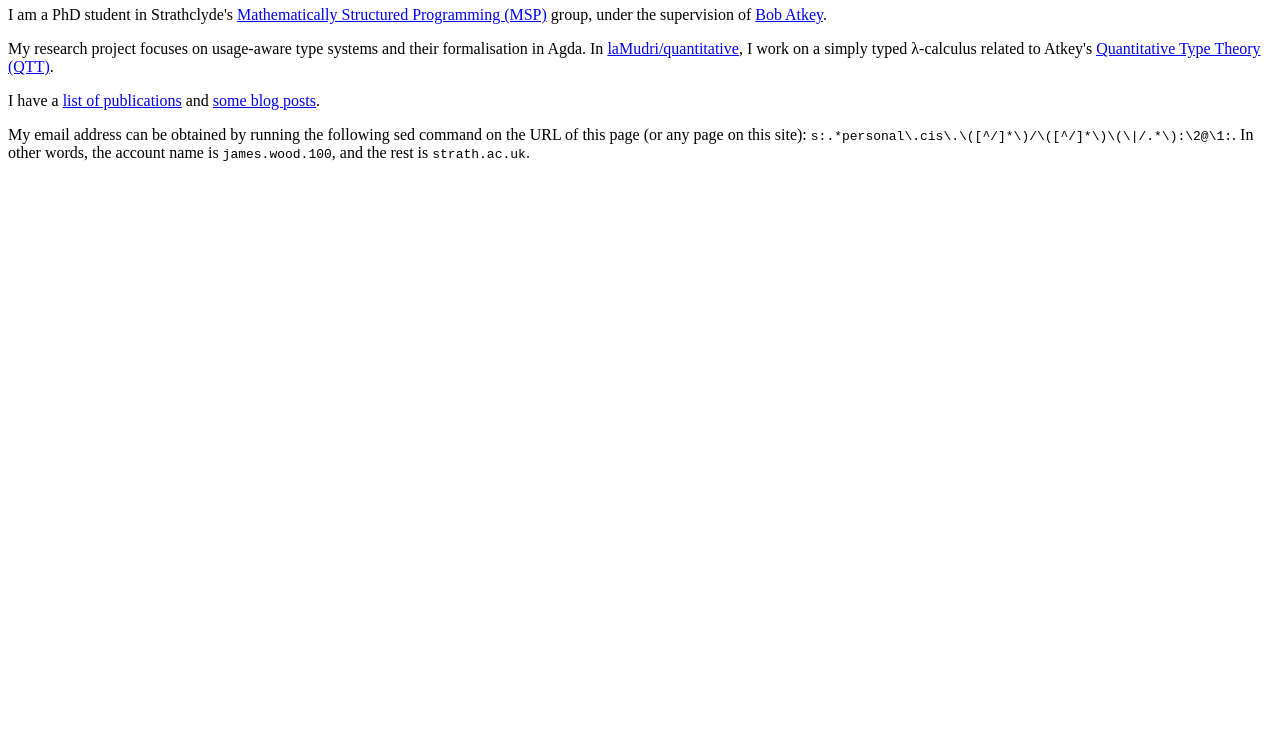
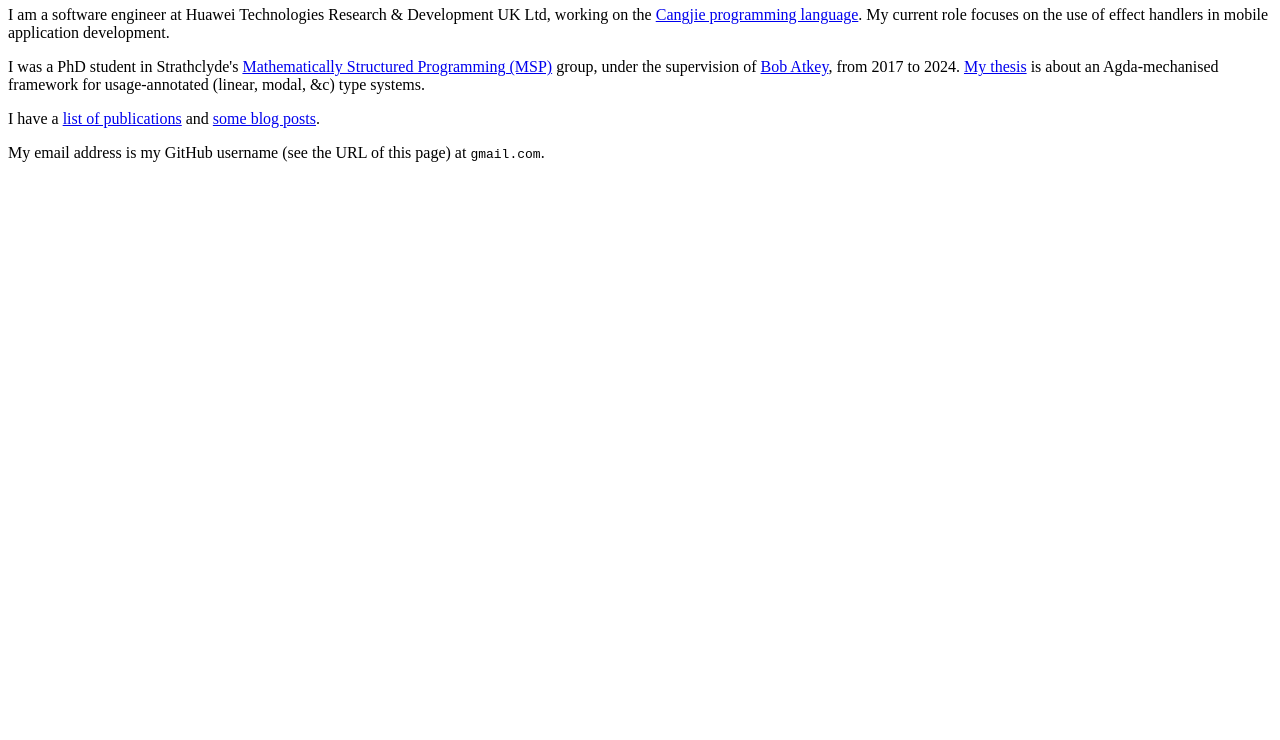
Before and after one commit to laMudri/lamudri.github.io, a plain HTML site: page index.html in a window 1280 px wide. Shown: the part 60-800 px from the top of the page. Drawn offline with Linux system fonts and the light colour scheme.

Commit message:
update biography

```diff
--- a/index.html
+++ b/index.html
@@ -5,30 +5,27 @@
   <body>
     <h1>James Wood</h1>
     <p>
-      I am a PhD student in Strathclyde's
+      I am a software engineer at Huawei Technologies Research &amp; Development
+      UK Ltd, working on the
+      <a href="https://cangjie-lang.cn/en/docs">Cangjie programming language</a>.
+      My current role focuses on the use of effect handlers in mobile
+      application development.
+    </p>
+    <p>
+      I was a PhD student in Strathclyde's
       <a href="http://www.msp.cis.strath.ac.uk/">Mathematically Structured
       Programming (MSP)</a> group, under the supervision of
-      <a href="https://bentnib.org/">Bob Atkey</a>.
-    </p>
-    <p>
-      My research project focuses on usage-aware type systems and their
-      formalisation in Agda.
-      In <a href="https://github.com/laMudri/quantitative/">
-      laMudri/quantitative</a>, I work on a simply typed &lambda;-calculus
-      related to Atkey's
-      <a href="https://bentnib.org/quantitative-type-theory.html">
-      Quantitative Type Theory (QTT)</a>.
+      <a href="https://bentnib.org/">Bob Atkey</a>, from 2017 to 2024.
+      <a href="pub/thesis.pdf">My thesis</a> is about an Agda-mechanised
+      framework for usage-annotated (linear, modal, &amp;c) type systems.
     </p>
     <p>
       I have a <a href="pub/">list of publications</a> and
       <a href="blog/html/">some blog posts</a>.
     </p>
     <p>
-      My email address can be obtained by running the following sed command on
-      the URL of this page (or any page on this site):
-      <code>s:.*personal\.cis\.\([^/]*\)/\([^/]*\)\(\|/.*\):\2@\1:</code>.
-      In other words, the account name is <code>james.wood.100</code>, and the
-      rest is <code>strath.ac.uk</code>.
+      My email address is my GitHub username (see the URL of this page) at
+      <code>gmail.com</code>.
     </p>
   </body>
 </html>
```
